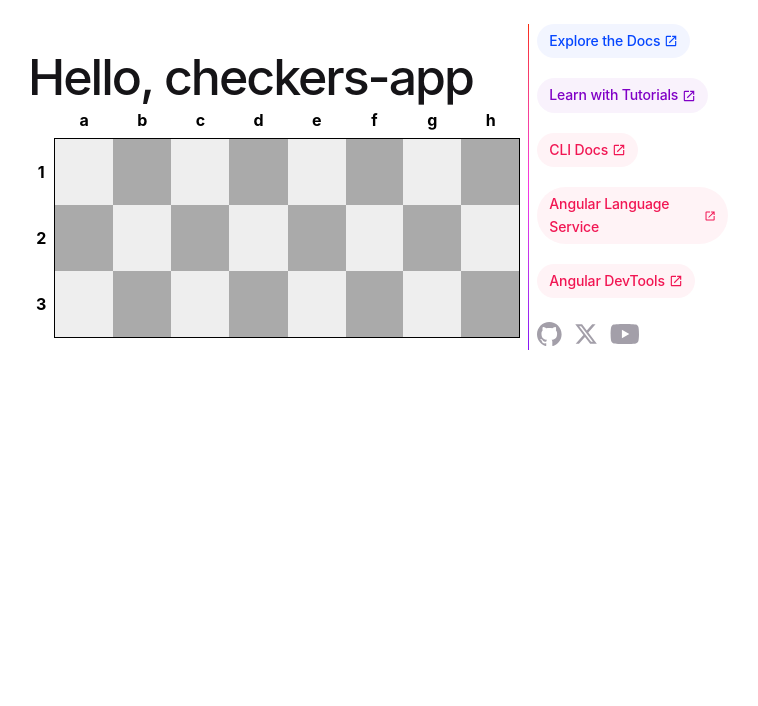
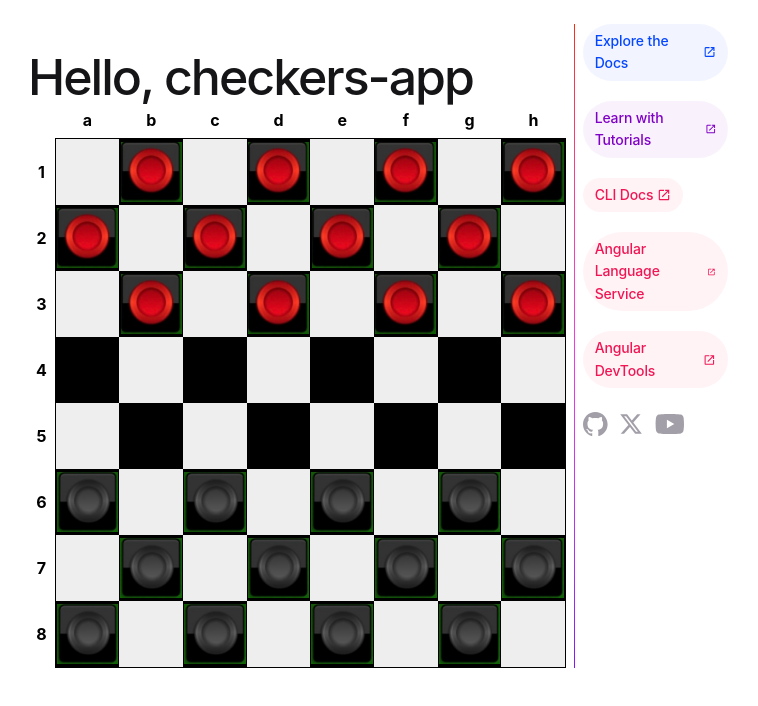
Before and after one commit to stanislavorlov/fastapi-checkers, an Angular app in the folder Angular/checkers-app/: page / in a window 1280 px wide. Shown: the top 706 px of the page, without its empty margins (262-1020 px from the left). Built offline with nearby package versions, Linux system fonts and the light colour scheme.

Commit message:
Angular app skeleton

```diff
--- a/Angular/checkers-app/src/app/app.component.css
+++ b/Angular/checkers-app/src/app/app.component.css
@@ -7,4 +7,8 @@
 .chess-board th:empty { border: none; }
 .chess-board td { width: 2em; height: 2em; text-align: center; font-size: 32px; line-height: 0; cursor: pointer;}
 .chess-board .light { background: #eee; }
-.chess-board .dark { background: #aaa; }
+.chess-board .dark { background: black; }
+
+.piece {
+  height: 60px;
+}
--- a/Angular/checkers-app/src/app/app.component.html
+++ b/Angular/checkers-app/src/app/app.component.html
@@ -186,38 +186,11 @@
                 <th>g</th>
                 <th>h</th>
             </tr>
-            <tr>
-              <th>1</th>
-              <td class="light"></td>
-              <td class="dark"></td>
-              <td class="light"></td>
-              <td class="dark"></td>
-              <td class="light"></td>
-              <td class="dark"></td>
-              <td class="light"></td>
-              <td class="dark"></td>
-            </tr>
-            <tr>
-              <th>2</th>
-              <td class="dark"></td>
-              <td class="light"></td>
-              <td class="dark"></td>
-              <td class="light"></td>
-              <td class="dark"></td>
-              <td class="light"></td>
-              <td class="dark"></td>
-              <td class="light"></td>
-            </tr>
-          <tr>
-              <th>3</th>
-              <td class="light"></td>
-              <td class="dark"></td>
-              <td class="light"></td>
-              <td class="dark"></td>
-              <td class="light"></td>
-              <td class="dark"></td>
-              <td class="light"></td>
-              <td class="dark"></td>
+            <tr *ngFor="let item of boardEntries">
+              <th>{{item[0]}}</th>
+              <td *ngFor="let sq of item[1]" (click)="clickBoard(sq)" class="{{sq.color}}">
+                <img *ngIf="sq.piece" src="./{{sq.piece}}.jpeg" class="piece" />
+              </td>
             </tr>
         </tbody>
     </table>
--- a/Angular/checkers-app/src/app/app.component.ts
+++ b/Angular/checkers-app/src/app/app.component.ts
@@ -1,12 +1,113 @@
 import { Component } from '@angular/core';
 import { RouterOutlet } from '@angular/router';
+import { NgFor, NgIf } from '@angular/common';
+import { Square } from './square';
 
 @Component({
   selector: 'app-root',
-  imports: [RouterOutlet],
+  imports: [RouterOutlet, NgFor, NgIf],
   templateUrl: './app.component.html',
   styleUrl: './app.component.css'
 })
 export class AppComponent {
   title = 'checkers-app';
+  board: Map<number, Square[]>;
+  boardEntries: [number, Square[]][] = [];
+
+  constructor() {
+    this.board = new Map<number, Square[]>();
+    this.board.set(1, [
+      { position: 'a1', color: 'light', piece: '' },
+      { position: 'b1', color: 'dark', piece: 'red_piece' },
+      { position: 'c1', color: 'light', piece: '' },
+      { position: 'd1', color: 'dark', piece: 'red_piece' },
+      { position: 'e1', color: 'light', piece: '' },
+      { position: 'f1', color: 'dark', piece: 'red_piece' },
+      { position: 'g1', color: 'light', piece: '' },
+      { position: 'h1', color: 'dark', piece: 'red_piece' },
+    ]);
+
+    this.board.set(2, [
+      { position: 'a2', color: 'dark', piece: 'red_piece' },
+      { position: 'b2', color: 'light', piece: '' },
+      { position: 'c2', color: 'dark', piece: 'red_piece' },
+      { position: 'd2', color: 'light', piece: '' },
+      { position: 'e2', color: 'dark', piece: 'red_piece' },
+      { position: 'f2', color: 'light', piece: '' },
+      { position: 'g2', color: 'dark', piece: 'red_piece' },
+      { position: 'h2', color: 'light', piece: '' },
+    ]);
+
+    this.board.set(3, [
+      { position: 'a3', color: 'light', piece: '' },
+      { position: 'b3', color: 'dark', piece: 'red_piece' },
+      { position: 'c3', color: 'light', piece: '' },
+      { position: 'd3', color: 'dark', piece: 'red_piece' },
+      { position: 'e3', color: 'light', piece: '' },
+      { position: 'f3', color: 'dark', piece: 'red_piece' },
+      { position: 'g3', color: 'light', piece: '' },
+      { position: 'h3', color: 'dark', piece: 'red_piece' },
+    ]);
+
+    this.board.set(4, [
+      { position: 'a4', color: 'dark', piece: '' },
+      { position: 'b4', color: 'light', piece: '' },
+      { position: 'c4', color: 'dark', piece: '' },
+      { position: 'd4', color: 'light', piece: '' },
+      { position: 'e4', color: 'dark', piece: '' },
+      { position: 'f4', color: 'light', piece: '' },
+      { position: 'g4', color: 'dark', piece: '' },
+      { position: 'h4', color: 'light', piece: '' },
+    ]);
+
+    this.board.set(5, [
+      { position: 'a5', color: 'light', piece: '' },
+      { position: 'b5', color: 'dark', piece: '' },
+      { position: 'c5', color: 'light', piece: '' },
+      { position: 'd5', color: 'dark', piece: '' },
+      { position: 'e5', color: 'light', piece: '' },
+      { position: 'f5', color: 'dark', piece: '' },
+      { position: 'g5', color: 'light', piece: '' },
+      { position: 'h5', color: 'dark', piece: '' },
+    ]);
+
+    this.board.set(6, [
+       { position: 'a6', color: 'dark', piece: 'black_piece' },
+       { position: 'b6', color: 'light', piece: '' },
+       { position: 'c6', color: 'dark', piece: 'black_piece' },
+       { position: 'd6', color: 'light', piece: '' },
+       { position: 'e6', color: 'dark', piece: 'black_piece' },
+       { position: 'f6', color: 'light', piece: '' },
+       { position: 'g6', color: 'dark', piece: 'black_piece' },
+       { position: 'h6', color: 'light', piece: '' },
+    ]);
+
+    this.board.set(7, [
+        { position: 'a7', color: 'light', piece: '' },
+        { position: 'b7', color: 'dark', piece: 'black_piece' },
+        { position: 'c7', color: 'light', piece: '' },
+        { position: 'd7', color: 'dark', piece: 'black_piece' },
+        { position: 'e7', color: 'light', piece: '' },
+        { position: 'f7', color: 'dark', piece: 'black_piece' },
+        { position: 'g7', color: 'light', piece: '' },
+        { position: 'h7', color: 'dark', piece: 'black_piece' },
+    ]);
+
+    this.board.set(8, [
+      { position: 'a8', color: 'dark', piece: 'black_piece' },
+      { position: 'b8', color: 'light', piece: '' },
+      { position: 'c8', color: 'dark', piece: 'black_piece' },
+      { position: 'd8', color: 'light', piece: '' },
+      { position: 'e8', color: 'dark', piece: 'black_piece' },
+      { position: 'f8', color: 'light', piece: '' },
+      { position: 'g8', color: 'dark', piece: 'black_piece' },
+      { position: 'h8', color: 'light', piece: '' }
+    ]);
+
+    this.boardEntries = Array.from(this.board.entries());
+  }
+
+  clickBoard(square: Square): void {
+    console.log(square);
+  }
 }
--- /dev/null
+++ b/Angular/checkers-app/src/app/square.ts
@@ -0,0 +1,5 @@
+export interface Square {
+    position: string;
+    color: string;
+    piece: string;
+}
```
Also changed, not shown: Angular/checkers-app/public/black_piece.jpeg (added), Angular/checkers-app/public/red_piece.jpeg (added).
